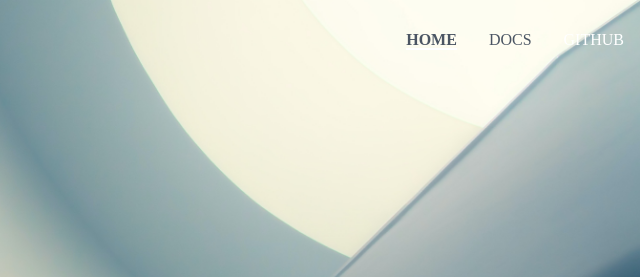
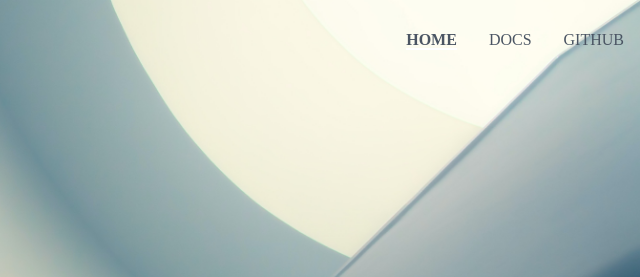
Before and after one commit to Ashish-j-shetty/fitstrap, a plain HTML site: page index.html in a window 1280 px wide. Shown: the top 277 px of the page, 640-1280 px from the left. Drawn offline with Linux system fonts and the light colour scheme.

Commit message:
css: style fix

```diff
--- a/index.html
+++ b/index.html
@@ -32,7 +32,7 @@
             <a
               href="https://github.com/Ashish-j-shetty/fitstrap"
               target="_blank"
-              class="nav__link"
+              class="nav__link home-link"
               >Github</a
             >
           </li>
```
